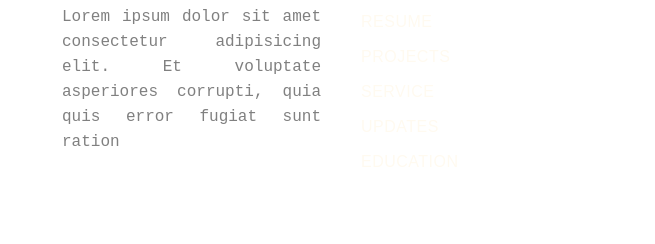
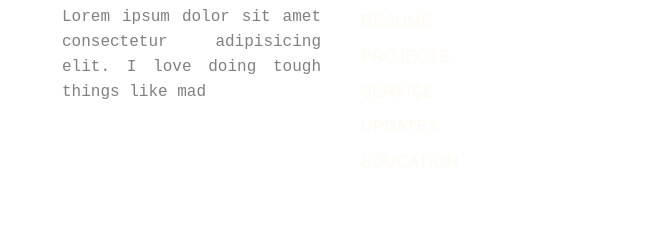
Before and after one commit to okolipraiz/first-site, a plain HTML site: page index.html in a window 1280 px wide. Shown: the part 776-1020 px from the top of the page, 0-655 px from the left. Drawn offline with nearby package versions, Linux system fonts and the light colour scheme.

Commit message:
Update index.html

```diff
--- a/index.html
+++ b/index.html
@@ -48,7 +48,7 @@
         <h1>computer codes</h1>
         <p>
        Lorem ipsum dolor sit amet consectetur adipisicing elit.
-       Et voluptate asperiores corrupti, quia quis error fugiat sunt ration
+       I love doing tough things like mad
      </p>
     </div>
 
```
